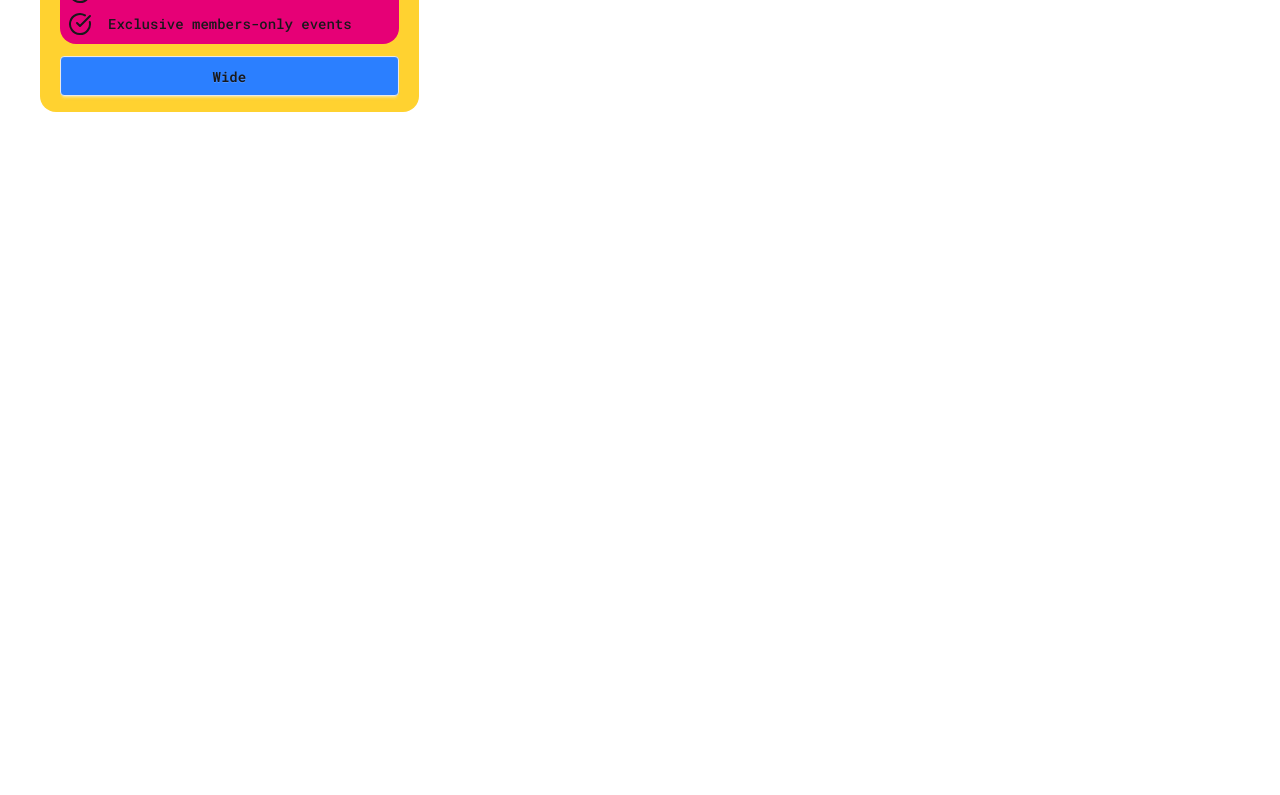
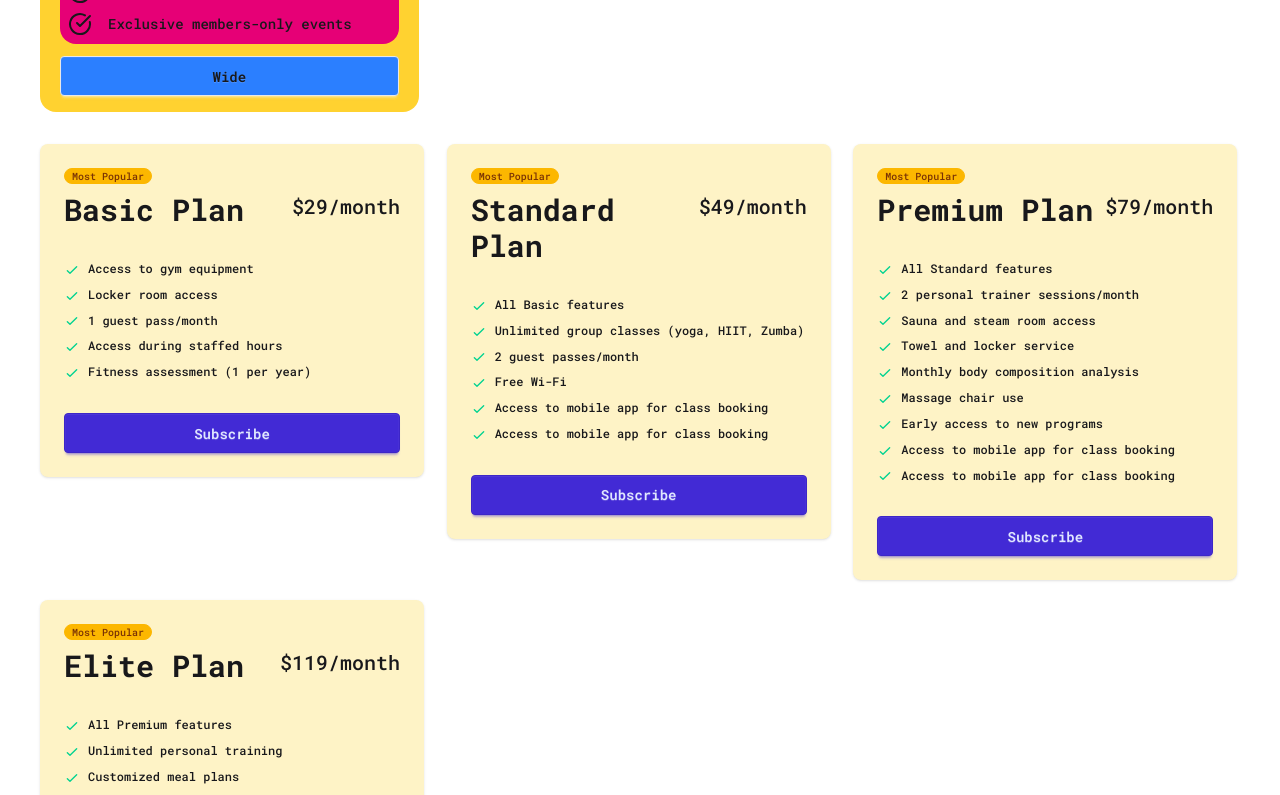
Before and after one commit to Arif1917/reeact-fortifour, a React (Vite) app: page / in a window 1280 px wide. Shown: the part 960-1755 px from the top of the page. Before the commit the page ends 1088 px from the top, so only its background shows below. Built offline with nearby package versions, Linux system fonts and the light colour scheme.

Commit message:
daisy pricing added

```diff
--- a/src/App.jsx
+++ b/src/App.jsx
@@ -1,5 +1,6 @@
 
 import './App.css'
+import DaisyPricing from './components/DaisyPricingCard/DaisyPricing'
 import Navbar from './components/Navbar/Navbar'
 import Pricing from './components/Pricing/Pricing'
 
@@ -14,6 +15,7 @@
 
      <main>
       <Pricing></Pricing>
+      <DaisyPricing></DaisyPricing>
      </main>
     </>
   )
--- /dev/null
+++ b/src/components/DaisyPricingCard/DaisyCard.jsx
@@ -0,0 +1,35 @@
+import React from 'react';
+import ShowDaisy from './ShowDaisy';
+
+const DaisyCard = ({daisys}) => {
+    console.log(daisys)
+    return (
+        <div className=' '>
+            <div className="card w-96  shadow-sm bg-amber-100 ">
+  <div className="card-body">
+    <span className="badge badge-xs badge-warning">Most Popular</span>
+    <div className="flex justify-between">
+      <h2 className="text-3xl font-bold">{daisys.name}</h2>
+      <span className="text-xl">{daisys.price}</span>
+    </div>
+    <div className=''>
+    <ul className="mt-6 flex flex-col gap-2 text-xs ">
+
+      {
+         daisys.features.map((feature,index) =><li key={index}>
+             <svg xmlns="http://www.w3.org/2000/svg" className="size-4 me-2 inline-block text-success" fill="none" viewBox="0 0 24 24" stroke="currentColor"><path strokeLinecap="round" strokeLinejoin="round" strokeWidth="2" d="M5 13l4 4L19 7" /></svg>
+             <span>{feature}</span>
+           </li> )
+      }
+     </ul>
+    </div>
+    <div className="mt-6">
+      <button className="btn btn-primary btn-block">Subscribe</button>
+    </div>
+  </div>
+</div>
+        </div>
+    );
+};
+
+export default DaisyCard;
--- /dev/null
+++ b/src/components/DaisyPricingCard/DaisyPricing.jsx
@@ -0,0 +1,21 @@
+import React, { useEffect, useState } from 'react';
+import DaisyCard from './DaisyCard';
+
+const DaisyPricing = () => {
+     const [daisyCard, setDaisyCard] =useState([])
+     useEffect(()=>{
+        fetch('pricing.json')
+        .then( res => res.json())
+        .then(data =>setDaisyCard(data))
+     },[])
+     console.log(daisyCard)
+    return (
+        <div className='grid grid-cols-1 md:grid-cols-2 lg:grid-cols-3 gap-5 px-10 py-4  '>
+           {
+             daisyCard.map(daisys => <DaisyCard key={daisys.id} daisys={daisys}></DaisyCard>)
+           }
+        </div>
+    );
+};
+
+export default DaisyPricing;
--- /dev/null
+++ b/src/components/DaisyPricingCard/ShowDaisy.jsx
@@ -0,0 +1,11 @@
+import React from 'react';
+
+const ShowDaisy = () => {
+    return (
+        <div>
+
+        </div>
+    );
+};
+
+export default ShowDaisy;
```
